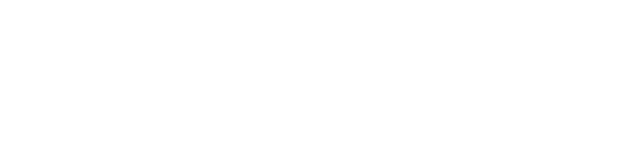
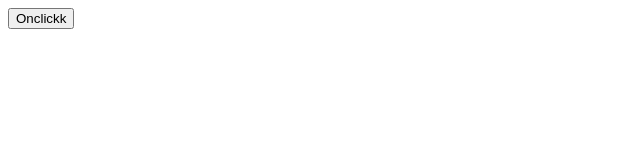
Before and after one commit to phuochau132/testGit, a plain HTML site: page index.html in a window 1280 px wide. Shown: the whole page, without its empty margins (0-640 px from the left). Drawn offline with Linux system fonts and the light colour scheme.

Commit message:
Create button

```diff
--- a/index.html
+++ b/index.html
@@ -9,6 +9,9 @@
 </head>
 
 <body>
+    <button>
+        Onclickk
+    </button>
 
 </body>
 
```
